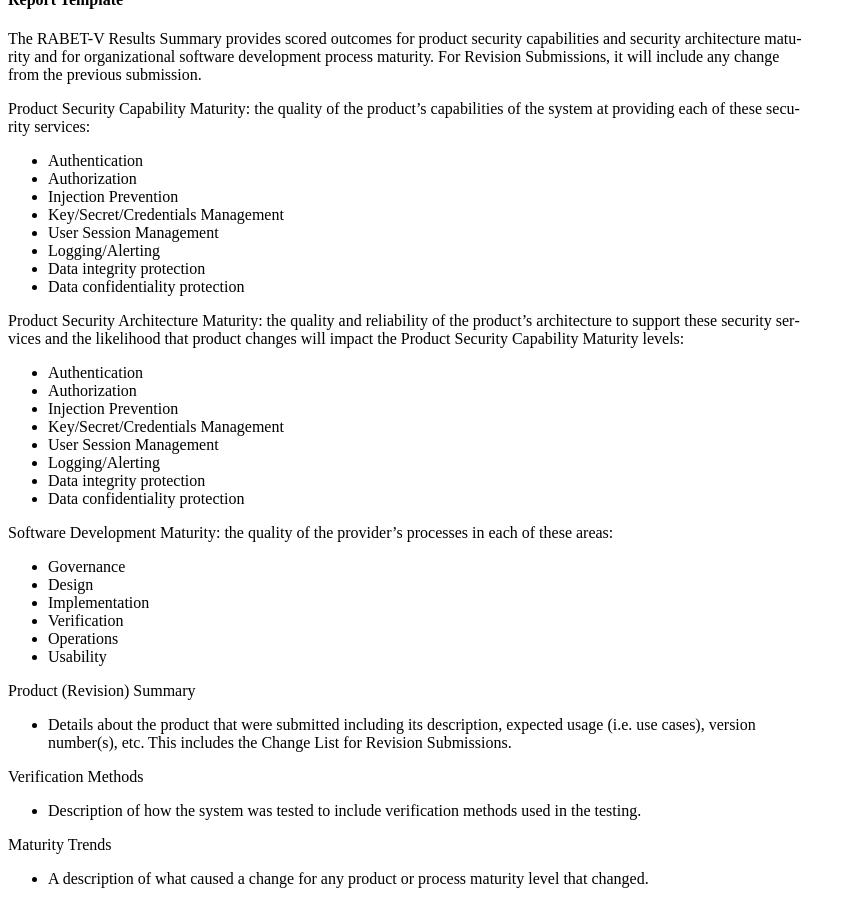
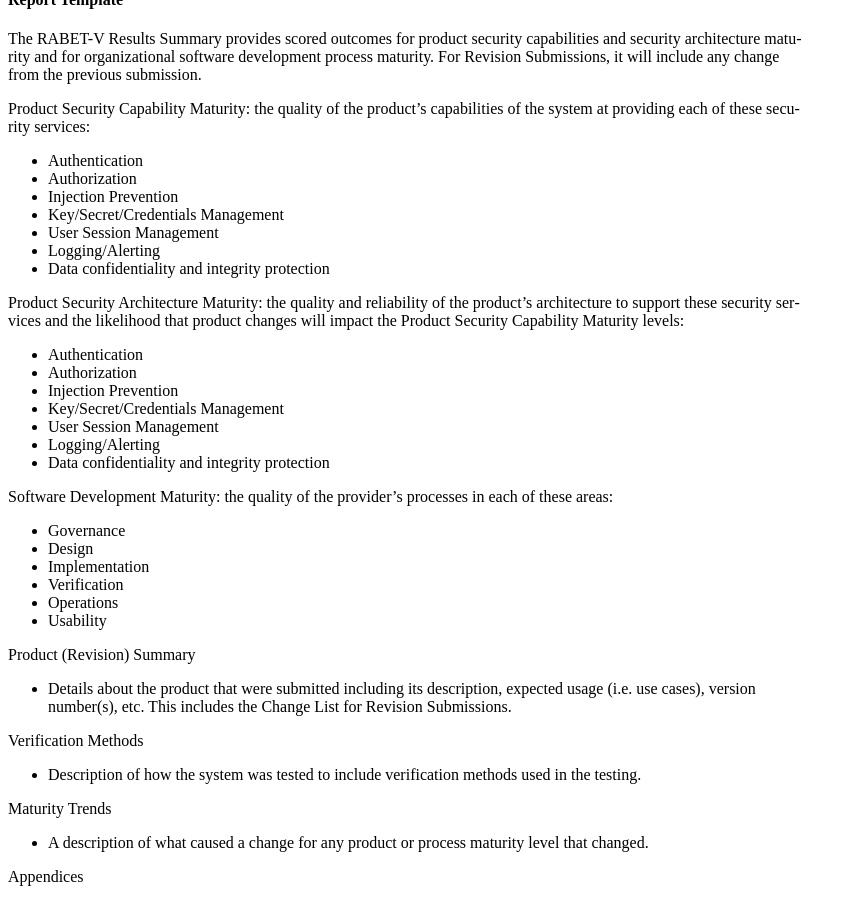
Before and after one commit to it-dept-cis/RABET-V-Pilot, a Sphinx documentation site: the page built from docs/source/Activities/Reporting_Process.md, in a window 1280 px wide and 900 px high, scrolled down 1008 px. Shown: the whole window, without its empty margins (0-856 px from the left). Built offline with Sphinx 7.4.7, drawn with Linux system fonts in a browser that asks for light colours.

Commit message:
combine services

```diff
--- a/docs/source/Activities/Reporting_Process.md
+++ b/docs/source/Activities/Reporting_Process.md
@@ -58,9 +58,7 @@
 
   - Logging/Alerting
 
-  - Data integrity protection
-
-  - Data confidentiality protection
+  - Data confidentiality and integrity protection
 
 Product Security Architecture Maturity: the quality and reliability of the product’s architecture to support these security services and the likelihood that product changes will impact the Product Security Capability Maturity levels:
 
@@ -76,9 +74,7 @@
 
   - Logging/Alerting
 
-  - Data integrity protection
-
-  - Data confidentiality protection
+  - Data confidentiality and integrity protection
 
 Software Development Maturity: the quality of the provider’s processes in each of these areas:
 
```
